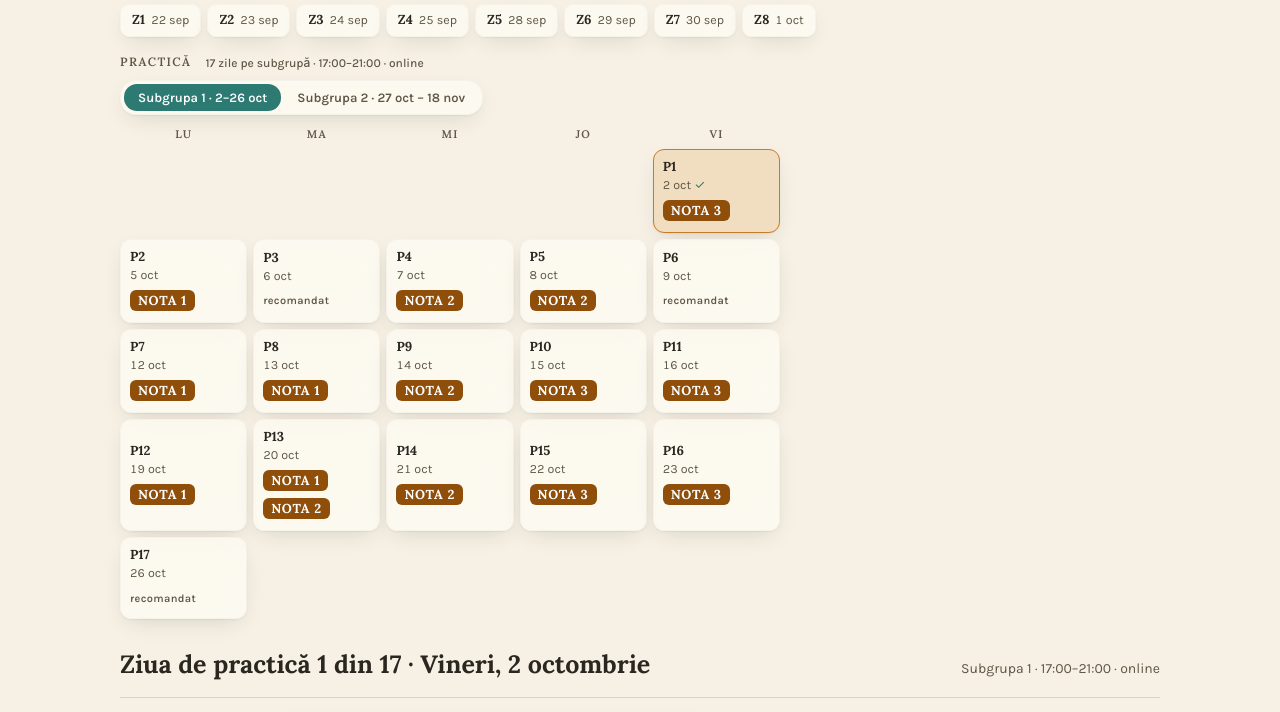
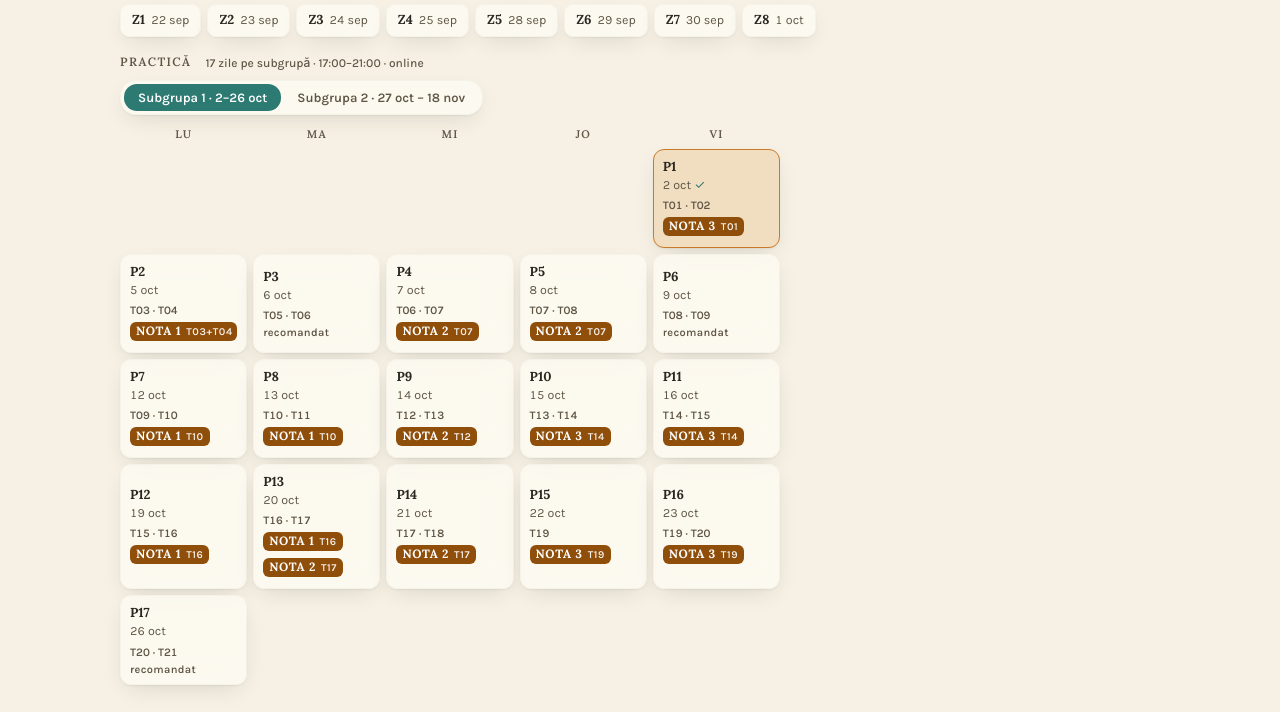
Before and after one commit to bogdanpfa/competente-digitale, a plain HTML site: page practica.html in a window 1280 px wide. Shown: the part 1820-2532 px from the top of the page. Drawn offline with Linux system fonts and the light colour scheme; a web font is replaced by a local one.

Commit message:
Add files via upload

```diff
--- a/practica.html
+++ b/practica.html
@@ -68,6 +68,11 @@ h1{font:800 clamp(21px,3vw,28px)/1.18 var(--hd);margin:0;text-wrap:balance}
 .recflag{display:inline-flex;align-items:baseline;gap:4px 10px;flex-wrap:wrap;margin:2px 0 8px;padding:5px 14px;border-radius:999px;border:1.5px solid var(--teal);color:#1d5650;background:rgba(44,122,114,.08)}
 .recflag b{font:800 13.5px var(--bd)}.recflag span{font-size:12.5px;color:var(--ink-dim)}
 .pb .nt{margin-top:5px}.pb .nt.n{display:inline-block;font:800 13px/1 var(--hd);letter-spacing:.05em;color:#fff;background:#8F4E0A;border-radius:6px;padding:4px 8px;margin-right:3px}
+.pb .cd{display:block;margin-top:3px;font:600 11.5px var(--bd);color:var(--ink-dim);font-variant-numeric:tabular-nums}
+.pb .nt{display:block}
+.pb .nt.n{font-size:12px;padding:3px 6px;margin:3px 0 0;width:max-content;max-width:100%;white-space:nowrap}
+.pb .nt.n i{font:600 10.5px var(--bd);font-style:normal;margin-left:5px;opacity:.92}
+@media(max-width:600px){.pb{padding:7px 5px 8px}.pb .nt.n{letter-spacing:0;font-size:11px;padding:3px 4px}.pb .nt.n i{display:block;margin:2px 0 0}.pb .nt.r{letter-spacing:-.02em;font-size:9px;white-space:nowrap;overflow:hidden;text-overflow:clip;max-width:100%}.pb .cd{font-size:10px;letter-spacing:-.02em}}
 .pb .nt.r{font:600 11px/1 var(--bd);letter-spacing:.03em;color:var(--ink-dim)}
 .bdg.rec{border-color:var(--teal);color:#1d5650;background:rgba(44,122,114,.08)}.hartac .bdg.nota{font-size:13px;padding:5px 9px}
 .notes .set{margin:8px 0 4px;display:grid;gap:3px}.notes .sh{display:block;font:800 12.5px var(--bd);letter-spacing:.08em;text-transform:uppercase;color:var(--teal);margin-bottom:2px}.notes .sh span{font-weight:600;letter-spacing:.02em;color:var(--ink-dim);text-transform:none}
@@ -2201,10 +2206,13 @@ function deseneazaButoane(){
   let h='<div class="wd">Lu</div><div class="wd">Ma</div><div class="wd">Mi</div><div class="wd">Jo</div><div class="wd">Vi</div>';
   for(let k=0;k<col0;k++) h+='<div class="gol"></div>';
   zile.forEach((s,i)=>{
-    const nn=[...new Set(segmente(i).map(x=>BLOC[x.id-1].nota).filter(Boolean))];
-    const nt = nn.length ? nn.map(n=>`<span class="nt n">NOTA ${n}</span>`).join("") : '<span class="nt r">recomandat</span>';
+    const ids=[...new Set(segmente(i).map(x=>x.id))];                       // temele zilei, în ordine (inclusiv cele care continuă din ziua anterioară)
+    const cu=ids.filter(id=>BLOC[id-1].nota);                              // temele notate din zi
+    const nn=cu.map(id=>BLOC[id-1].nota);
+    const cod=`<span class="cd">${ids.map(id=>BLOC[id-1].cod).join(" · ")}</span>`;
+    const nt = cod + (cu.length ? [...new Set(nn)].map(n=>`<span class="nt n">NOTA ${n}<i>${cu.filter(id=>BLOC[id-1].nota===n).map(id=>BLOC[id-1].cod).join("+")}</i></span>`).join("") : '<span class="nt r">recomandat</span>');
     const dayCol=(iso2d(s).getUTCDay()+6)%7;
-    h+=`<button type="button" class="pb${s<a?" past":""}" data-p="${i}" aria-pressed="${sel.tip==="practica"&&sel.sg===g&&sel.i===i}" aria-label="Ziua de practică ${i+1}, ${ZS[iso2d(s).getUTCDay()]} ${fData(s,true)}${nn.length?", "+nn.map(n=>"NOTA "+n).join(" și "):", exercițiu recomandat"}">`+
+    h+=`<button type="button" class="pb${s<a?" past":""}" data-p="${i}" aria-pressed="${sel.tip==="practica"&&sel.sg===g&&sel.i===i}" aria-label="Ziua de practică ${i+1}, ${ZS[iso2d(s).getUTCDay()]} ${fData(s,true)}${", teme "+ids.map(id=>BLOC[id-1].cod).join(", ")}${cu.length?", "+cu.map(id=>"NOTA "+BLOC[id-1].nota+" la "+BLOC[id-1].cod).join(" și "):", exercițiu recomandat"}">`+
        `<span class="n">P${i+1}</span><span class="dt">${fData(s)}</span>${nt}${s===a?'<span class="azi">azi</span>':''}</button>`;
     if(dayCol===4 && i<zile.length-1){ /* rând nou se face automat prin grilă de 5 coloane */ }
   });
```
